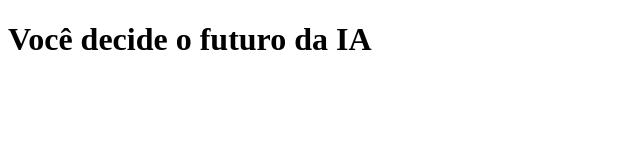
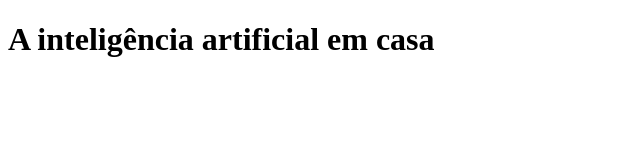
Before and after one commit to luizbaumel/Intelig-ncia-artificial-na-casa, a plain HTML site: page index.html in a window 1280 px wide. Shown: the whole page, without its empty margins (0-640 px from the left). Drawn offline with Linux system fonts and the light colour scheme.

Commit message:
Update index.html
Mudando o título

```diff
--- a/index.html
+++ b/index.html
@@ -4,11 +4,11 @@
     <meta charset="UTF-8">
     <meta name="viewport" content="width=device-width, initial-scale=1.0">
     <link rel="stylesheet" href="style.css">
-    <title>Você decide o futuro da IA</title>
+    <title>A inteligência artificial em casa</title>
 </head>
 <body>
     <div class="caixa-principal">
-        <h1>Você decide o futuro da IA</h1>
+        <h1>A inteligência artificial em casa</h1>
         <div class="caixa-perguntas"></div>
         <div class="caixa-alternativas"></div>
         <div class="caixa-resultado">
```
